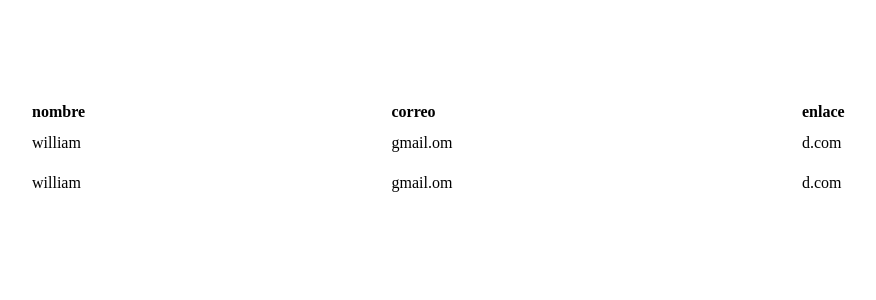
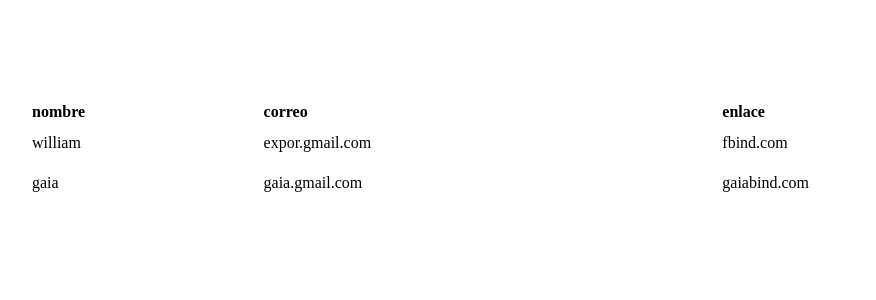
Before and after one commit to WilliamDeLaEspriella/example_redux_blog, a React (Create React App) app: page / in a window 1280 px wide. Shown: the top 300 px of the page, without its empty margins (79-955 px from the left). Built offline with nearby package versions, Linux system fonts and the light colour scheme.

Commit message:
change app to class

```diff
--- a/src/components/App.js
+++ b/src/components/App.js
@@ -1,18 +1,32 @@
-import React from "react";
+import React, { Component } from "react";
 
-const App = () => {
-  const ponerFilas = () => [
+class App extends Component {
+  constructor() {
+    super();
+    this.state = {
+      usuarios: [
+        {
+          nombre: "william",
+          email: "expor.gmail.com",
+          enlace: "fbind.com"
+        },
+        {
+          nombre: "gaia",
+          email: "gaia.gmail.com",
+          enlace: "gaiabind.com"
+        }
+      ]
+    };
+  }
+  ponerFilas = () =>
+    this.state.usuarios.map(usuario => (
       <tr>
-      <td>william</td>
-      <td>gmail.om</td>
-      <td>d.com</td>
-    </tr>,
-    <tr>
-      <td>william</td>
-      <td>gmail.om</td>
-      <td>d.com</td>
+        <td>{usuario.nombre}</td>
+        <td>{usuario.email}</td>
+        <td>{usuario.enlace}</td>
       </tr>
-  ];
+    ));
+  render() {
     return (
       <div className="margen">
         <table className="tabla">
@@ -23,12 +37,11 @@ const App = () => {
               <th>enlace</th>
             </tr>
           </thead>
-        <tbody>
-        {ponerFilas()}
-        </tbody>
+          <tbody>{this.ponerFilas()}</tbody>
         </table>
       </div>
     );
-};
+  }
+}
 
 export default App;
```
Lines whose indentation alone changed are shown as unchanged.
